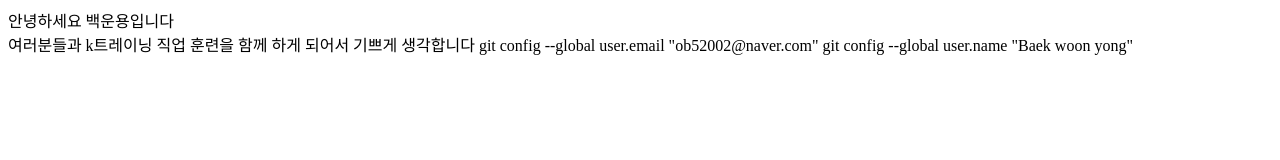
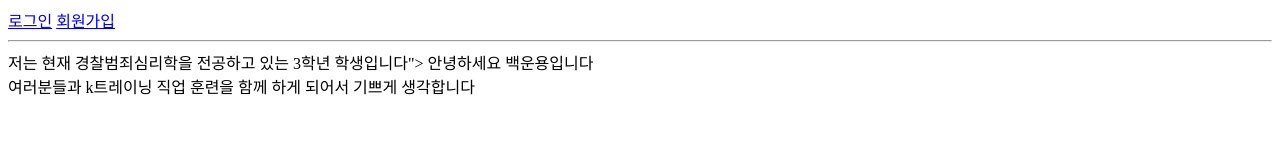
Before and after one commit to baeck-woon-yong/baeckwoonyong.github.io, a plain HTML site: page index.html in a window 1280 px wide. Drawn offline with Linux system fonts and the light colour scheme.

Commit message:
링크걸기

```diff
--- a/index.html
+++ b/index.html
@@ -6,12 +6,18 @@
     <title>Document</title>
 </head>
 <body>
+    <a href="ex02.html">로그인</a>
+    <a href="ex03.html">회원가입</a>
+    <hr>
+
+    저는 현재 경찰범죄심리학을 전공하고 있는 3학년 학생입니다"></div>
+
     안녕하세요 백운용입니다<div class="
     저는 현재 경찰범죄심리학을 전공하고 있는 3학년 학생입니다"></div>
     여러분들과 k트레이닝 직업 훈련을 함께 하게 되어서 기쁘게 생각합니다
 
 </body>
-</html>
 
- git config --global user.email "ob52002@naver.com"
-  git config --global user.name "Baek woon yong"
+</h
+  </body>
+  <a href=
```
Also changed, not shown: ex02.html (+1 -0 lines), ex03.html (+2 -1 lines).
